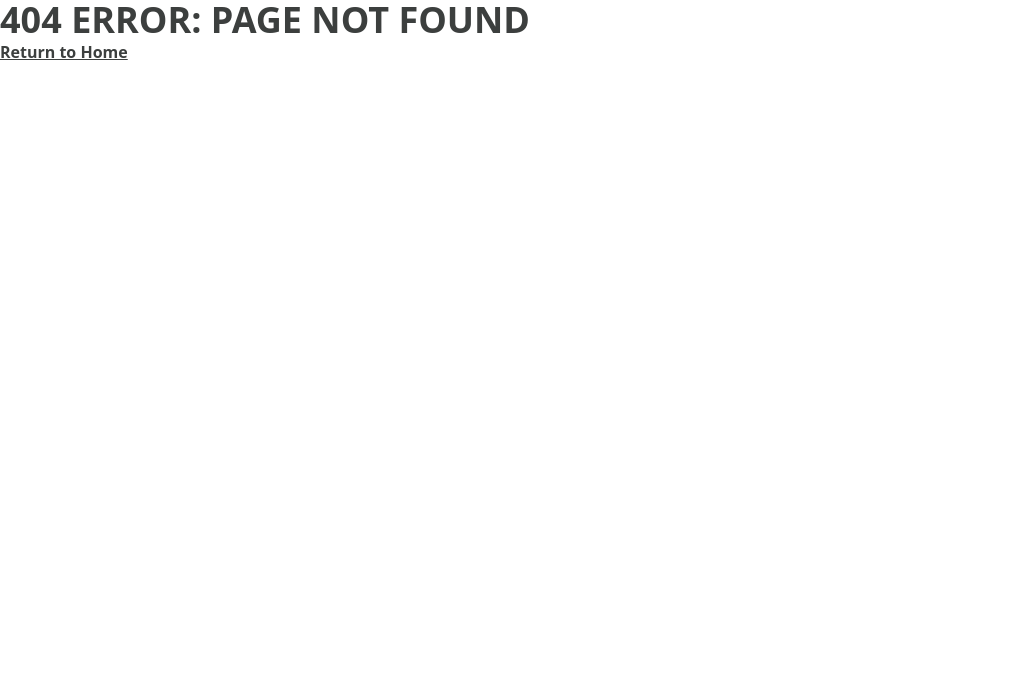
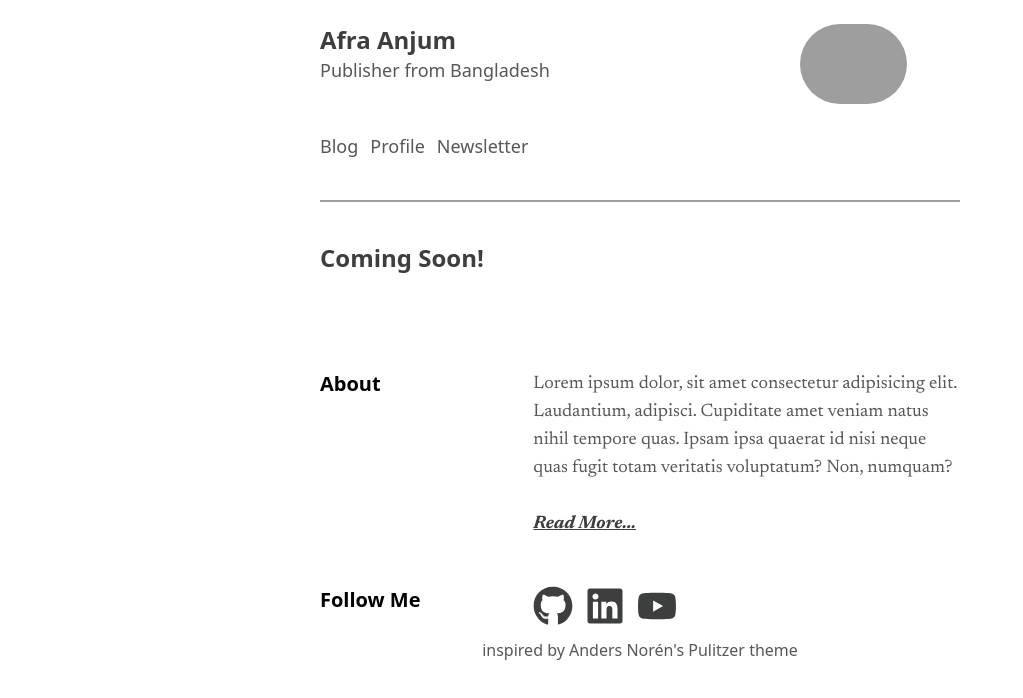
Before and after one commit to Irenity0/silent-pen-v2, a React (Vite) app: page /newsletter in a window 1280 px wide. Before the commit this address had no page. Shown: the top 698 px of the page, without its empty margins (0-1023 px from the left). Built offline with nearby package versions, Linux system fonts and the light colour scheme; grey boxes are pictures that could not be loaded.

Commit message:
added newsletter page

```diff
--- /dev/null
+++ b/src/Pages/Newsletter.jsx
@@ -0,0 +1,9 @@
+const Newsletter = () => {
+    return (
+        <section className="w-10/12 md:11/12 lg:w-1/2 mx-auto">
+            <h1 className="text-2xl font-extrabold text-accent">Coming Soon!</h1>
+        </section>
+    );
+};
+
+export default Newsletter;
--- a/src/routes/routes.jsx
+++ b/src/routes/routes.jsx
@@ -4,6 +4,7 @@ import Layout from "../Layout/Layout";
 import HomePage from "../Pages/HomePage";
 import Details from "../Pages/Details";
 import Profile from "../Pages/Profile";
+import Newsletter from "../Pages/Newsletter";
 
 const router = createBrowserRouter([
     {
@@ -21,6 +22,10 @@ const router = createBrowserRouter([
             {
                 path: 'profile',
                 element: <Profile/>
+            },
+            {
+                path: 'newsletter',
+                element: <Newsletter/>
             }
         ]
     },
```
